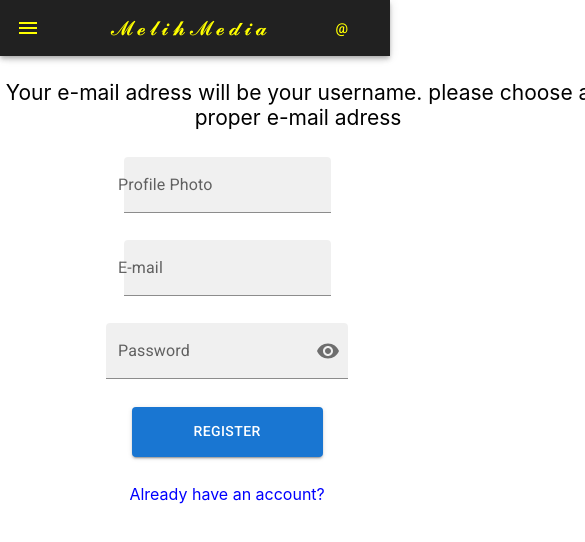
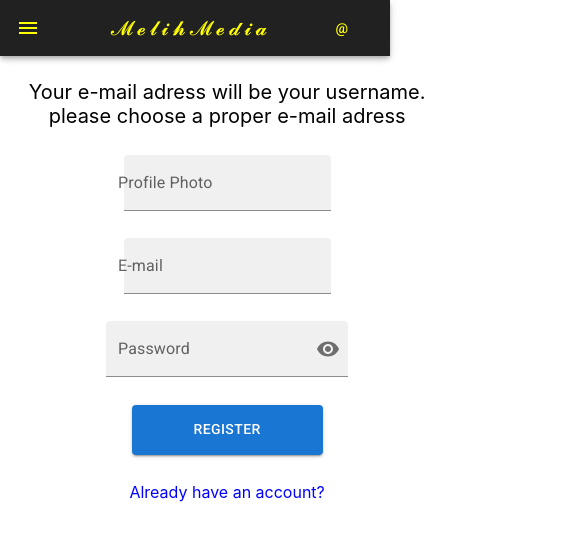
Before and after one commit to Melih00/MelihMedia, a React (Create React App) app: page / in a window 390 px wide. Shown: the top 542 px of the page, 585 px wide, since content can reach past the window. Built offline with nearby package versions, Linux system fonts and the light colour scheme; no server answers.

Commit message:
register page has been defused (responsive)

```diff
--- a/src/pages/Register.js
+++ b/src/pages/Register.js
@@ -66,12 +66,26 @@ function Register() {
       }}
       noValidate
       autoComplete="off"
-    >
-      <Box sx={{ margin: "0", fontSize: "21px", textAlign: "center" }}>
-        {" "}
+    ><Box sx={{
+        margin:'auto',
+        display:'flex',
+
+      }}>
+
+      <Box
+        sx={{
+          margin: "0",
+          fontSize: "20px",
+          boxSizing: "border-box",
+          display: "inline",
+          height: "auto",
+          textAlign: "center",
+        }}
+        >
         Your e-mail adress will be your username. please choose a proper e-mail
         adress
       </Box>
+        </Box>
       <Box
         sx={{
           "& > :not(style)": {
```
